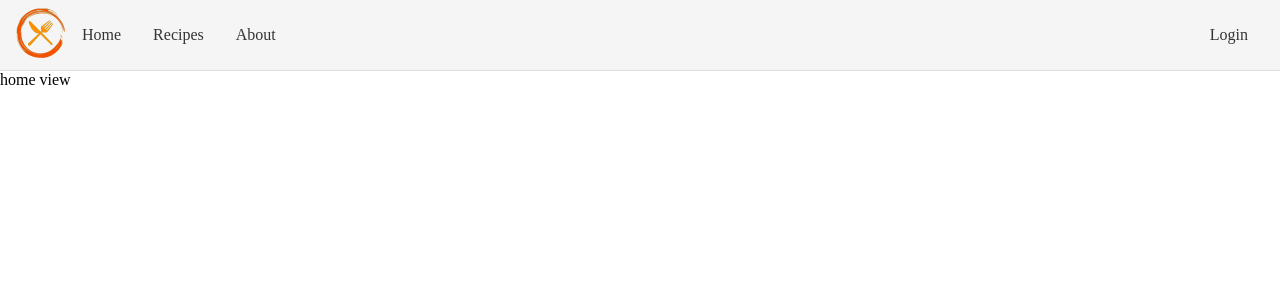
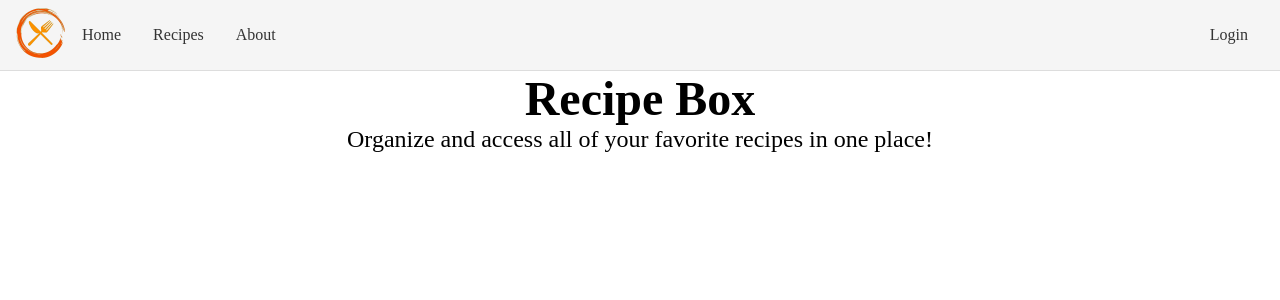
Before and after one commit to RecipeMS/RecipeFrontEnd, a Vue app: page / in a window 1280 px wide. Shown: the top 300 px of the page. Built offline with nearby package versions, Linux system fonts and the light colour scheme.

Commit message:
Complete homepage

```diff
--- a/src/components/NavigationBar.vue
+++ b/src/components/NavigationBar.vue
@@ -1,7 +1,7 @@
 <script lang="ts" setup>
 import ProfileDropdown from './ProfileDropdown.vue'
 import { RouterLink } from 'vue-router'
-import { useUserStore } from '../stores/user'
+import { useUserStore } from '../stores/user.store'
 
 const userStore = useUserStore()
 </script>
@@ -11,7 +11,7 @@ const userStore = useUserStore()
     <nav>
       <RouterLink to="/">
         <img
-          alt="RecipeBox logo"
+          alt="Recipe Box logo"
           class="header-logo"
           src="@/assets/logo.png"
           width="50"
--- a/src/components/ProfileDropdown.vue
+++ b/src/components/ProfileDropdown.vue
@@ -1,9 +1,10 @@
 <script setup lang="ts">
 import { ref } from 'vue'
-import { RouterLink } from 'vue-router'
-import { useUserStore } from '../stores/user'
+import { RouterLink, useRouter } from 'vue-router'
+import { useUserStore } from '../stores/user.store'
 
 const userStore = useUserStore()
+const route = useRouter()
 
 const dropdownOpen = ref(false)
 
@@ -18,6 +19,7 @@ const closeDropdown = () => {
 const handleLogout = () => {
   userStore.logout()
   closeDropdown()
+  route.push('/login')
 }
 </script>
 
--- a/src/router/index.ts
+++ b/src/router/index.ts
@@ -1,6 +1,7 @@
 import { createRouter, createWebHistory } from 'vue-router'
 import HomeView from '../views/HomeView.vue'
 import LoginView from '../views/LoginView.vue'
+import ProfileViewVue from '@/views/ProfileView.vue'
 
 const router = createRouter({
   history: createWebHistory(import.meta.env.BASE_URL),
@@ -14,6 +15,11 @@ const router = createRouter({
       path: '/login',
       name: 'login',
       component: LoginView
+    },
+    {
+      path: '/profile',
+      name: 'profile',
+      component: ProfileViewVue
     }
   ]
 })
--- a/src/stores/user.ts
+++ b/src/stores/user.store.ts
@@ -7,7 +7,6 @@ export const useUserStore = defineStore('user', () => {
 
   const login = (newUser: User) => {
     localStorage.setItem('user', JSON.stringify(user))
-    alert('You are now logged in!')
     user.value = newUser
   }
 
--- a/src/views/HomeView.vue
+++ b/src/views/HomeView.vue
@@ -1,8 +1,29 @@
-<script setup lang="ts">
-</script>
+<script setup lang="ts"></script>
 
 <template>
   <main>
-    home view
+    <h1>Recipe Box</h1>
+    <p class="slogan">Organize and access all of your favorite recipes in one place!</p>
   </main>
 </template>
+
+<style scoped>
+main {
+  display: flex;
+  flex-direction: column;
+  align-items: center;
+  justify-content: center;
+  height: 100%;
+}
+
+h1 {
+  font-size: 3rem;
+  margin-bottom: 0;
+}
+
+.slogan {
+  font-size: 1.5rem;
+  margin-top: 0;
+  margin-bottom: 2rem;
+}
+</style>
--- a/src/views/LoginView.vue
+++ b/src/views/LoginView.vue
@@ -1,7 +1,10 @@
 <script setup lang="ts">
 import { ref } from 'vue'
-import { useUserStore } from '@/stores/user'
+import { useUserStore } from '@/stores/user.store'
 import type { User } from '@/types/models/user.type'
+import { useRouter } from 'vue-router'
+
+const router = useRouter()
 
 const { login } = useUserStore()
 const username = ref('')
@@ -16,6 +19,8 @@ const handleSubmit = () => {
 
   login(tempUser)
 
+  // navigate to home page
+  router.push('/')
 }
 
 useUserStore
@@ -88,5 +93,4 @@ button {
 button:hover {
   background-color: #000;
 }
-
 </style>
--- /dev/null
+++ b/src/views/ProfileView.vue
@@ -0,0 +1,49 @@
+<script setup lang="ts">
+import { useUserStore } from '@/stores/user.store'
+import type { User } from '@/types/models/user.type'
+
+const { user } = useUserStore() as { user: User }
+
+const { fullName, email, userType } = user
+</script>
+
+<template>
+  <div class="profile-page">
+    <h1>Profile</h1>
+    <div class="profile-info">
+      <img alt="Profile picture" class="profile-picture" src="@/assets/profile.png" />
+      <p><strong>Name:</strong> {{ fullName }}</p>
+      <p><strong>Email:</strong> {{ email }}</p>
+      <p><strong>User Type:</strong> {{ userType }}</p>
+    </div>
+  </div>
+</template>
+
+<style scoped>
+.profile-page {
+  display: flex;
+  flex-direction: column;
+  align-items: center;
+}
+
+.profile-info {
+  display: flex;
+  flex-direction: column;
+  align-items: center;
+}
+
+.profile-picture {
+  width: 200px;
+  height: 200px;
+  border-radius: 50%;
+  margin-bottom: 1rem;
+}
+
+.profile-info p {
+  margin: 0.5rem 0;
+}
+
+.profile-info strong {
+  margin-right: 0.5rem;
+}
+</style>
```
Also changed, not shown: 1 other file (tests, documents, lock files or other folders).
